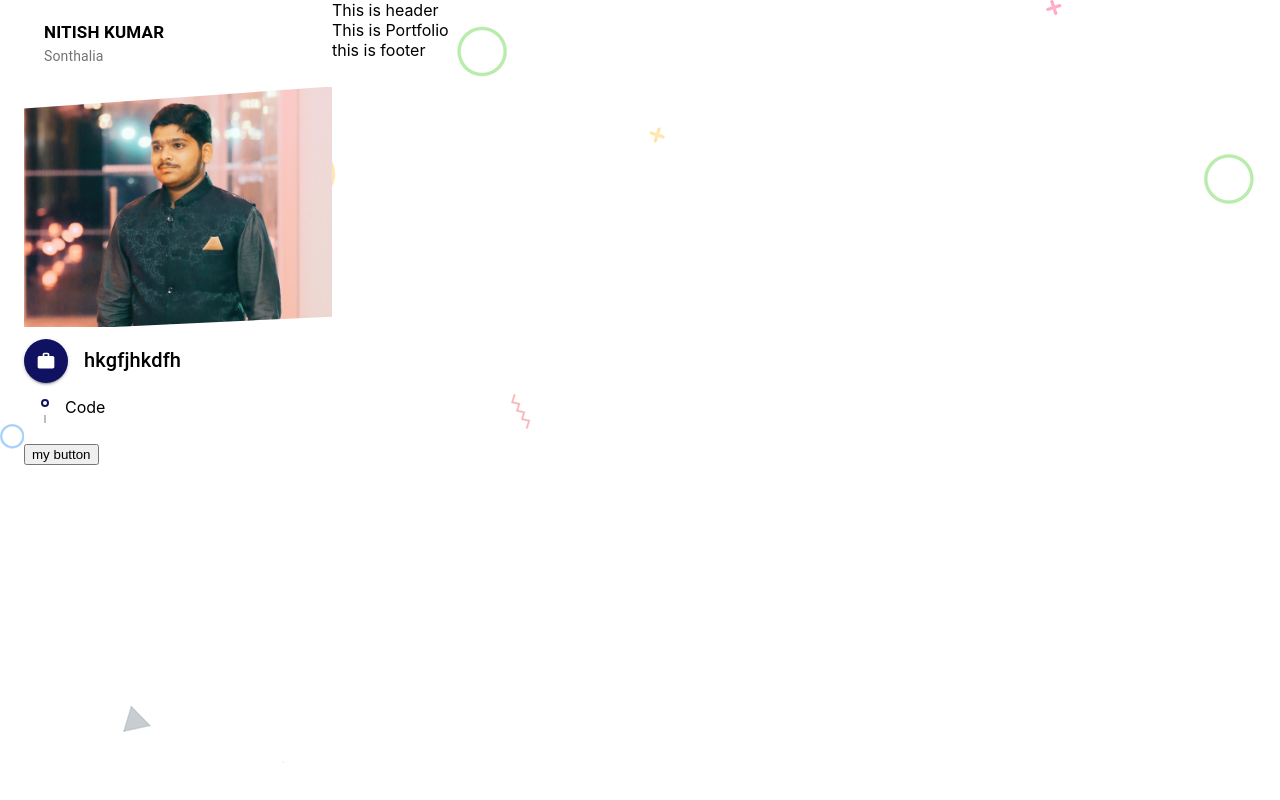
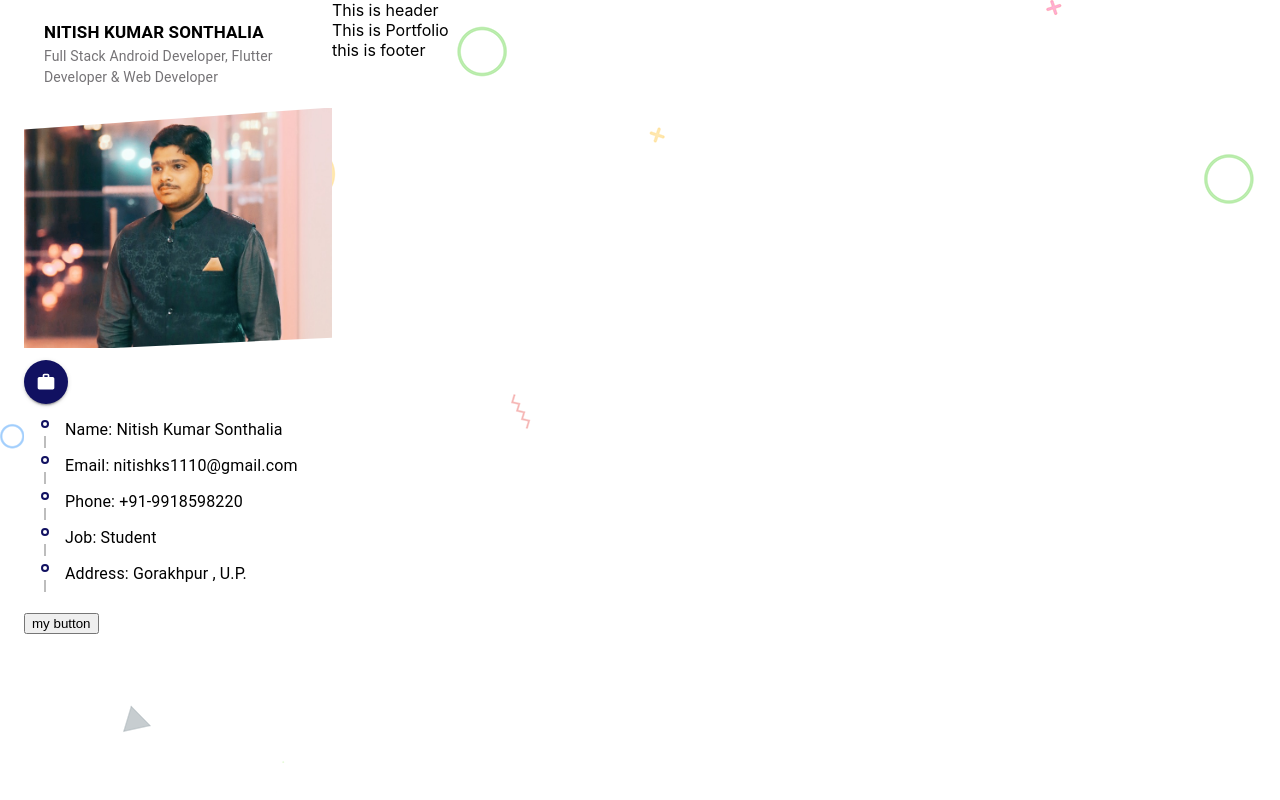
Before and after one commit to nitish-rider/Portfolio, a React (Create React App) app: page / in a window 1280 px wide. Built offline with nearby package versions, Linux system fonts and the light colour scheme.

Commit message:
Profile updated with json

```diff
--- a/src/Components/Profile/Profile.js
+++ b/src/Components/Profile/Profile.js
@@ -1,29 +1,60 @@
-import React from 'react'
-import { Typography } from '@material-ui/core';
-import './Profile.css'
+import React from "react";
+import { Typography } from "@material-ui/core";
+import "./Profile.css";
 
-import CoustomTimeline from '../Timeline/TimeLine';
+import TimeLine, { TimeLineSeparator } from "../Timeline/TimeLine";
+import TimelineItem from "@material-ui/lab/TimelineItem";
+import TimelineContent from "@material-ui/lab/TimelineContent";
 
-import profile from '../../assets/images/profile1.jpg';
+import profile from "../../assets/images/profile1.jpg";
+
+import resumeDetails from "../../utils/resumeDetails";
+import PersonIcon from "@material-ui/icons/Person";
+
+const TimeLineItem = ({ title, text, link }) => (
+    <TimelineItem>
+        <TimeLineSeparator />
+        <TimelineContent>
+            {link ? (
+                <Typography>
+                    <span> {title}: </span>{" "}
+                    <a href={link} target="_blank">
+                        {text}
+                    </a>
+                </Typography>
+            ) : (
+                <Typography>
+                    <span> {title}: </span> {text}
+                </Typography>
+            )}
+        </TimelineContent>
+    </TimelineItem>
+);
 
 const Profile = () => {
     return (
         <div className="profile container_shadow margin">
             <div className="profile_name">
-                <Typography className='name'>Nitish Kumar</Typography>
-                <Typography className='title'>Sonthalia</Typography>
+                <Typography className="name">{resumeDetails.name}</Typography>
+                <Typography className="title">{resumeDetails.title}</Typography>
             </div>
 
-            <figure className='profile_image'>
-                <img src = {profile} alt="" />
+            <figure className="profile_image">
+                <img src={profile} alt="" />
             </figure>
             <div className="profile_information">
-                <CoustomTimeline />
-                <br/>
+                <TimeLine icon={<PersonIcon />}>
+                <TimeLineItem  title='Name' text={resumeDetails.name} />
+                <TimeLineItem  title='Email' text={resumeDetails.email} />
+                <TimeLineItem  title='Phone' text={resumeDetails.phone} />
+                <TimeLineItem  title='Job' text={resumeDetails.jobs} />
+                <TimeLineItem  title='Address' text={resumeDetails.address} />
+                </TimeLine>
+                <br />
                 <button>my button</button>
             </div>
         </div>
-    )
-}
+    );
+};
 
-export default Profile
+export default Profile;
--- a/src/Components/Timeline/TimeLine.js
+++ b/src/Components/Timeline/TimeLine.js
@@ -20,17 +20,17 @@ const TimeLine = ({ title , icon, children }) => {
                 </TimelineSeparator>
                 <TimelineContent>
                     <Typography variant="h6" className={"timeline_header"}>
-                        {title}hkgfjhkdfh
+                        {title}
                     </Typography>
                 </TimelineContent>
             </TimelineItem>
 
             {children}
 
-            <TimelineItem>
+            {/* <TimelineItem>
                 <TimeLineSeparator />
                 <TimelineContent>Code</TimelineContent>
-            </TimelineItem>
+            </TimelineItem> */}
         </Timeline>
     );
 };
--- a/src/utils/resumeDetails.js
+++ b/src/utils/resumeDetails.js
@@ -0,0 +1,39 @@
+import React from "react";
+
+import FacebookIcon from '@material-ui/icons/Facebook';
+import LinkedInIcon from '@material-ui/icons/LinkedIn';
+import GitHubIcon from '@material-ui/icons/GitHub';
+import InstagramIcon from '@material-ui/icons/Instagram';
+
+export default {
+    name : 'Nitish Kumar Sonthalia',
+    title : 'Full Stack Android Developer, Flutter Developer & Web Developer',
+
+    jobs : 'Student',
+    email : 'nitishks1110@gmail.com',
+    phone : '+91-9918598220',
+    address : 'Gorakhpur , U.P.',
+
+    social: {
+        facebook:{
+            link : 'https://www.facebook.com',
+            text : 'Nitish',
+            icon : <FacebookIcon />,
+        },
+        linkedIn:{
+            link : 'https://www.facebook.com',
+            text : '@nitish-kumar-sonthalia',
+            icon : <LinkedInIcon />,
+        },
+        github:{
+            link : 'https://www.facebook.com',
+            text : 'nks102000',
+            icon : <GitHubIcon />,
+        },
+        instagram:{
+            link : 'https://www.facebook.com',
+            text : 'nitish_rider_1110',
+            icon : <InstagramIcon />,
+        },
+    },
+};
```
